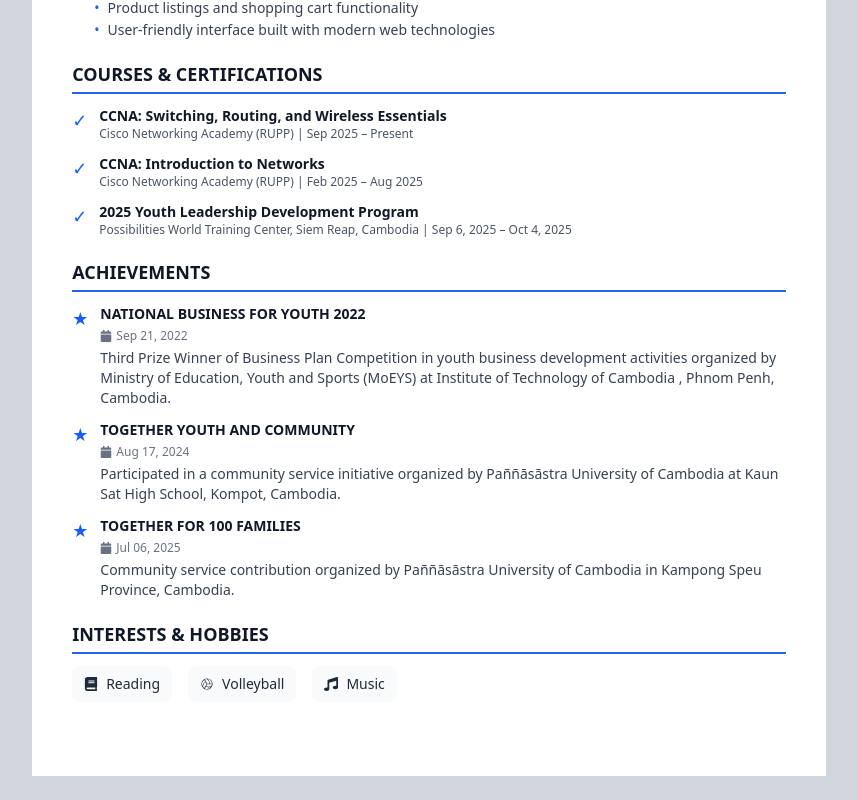
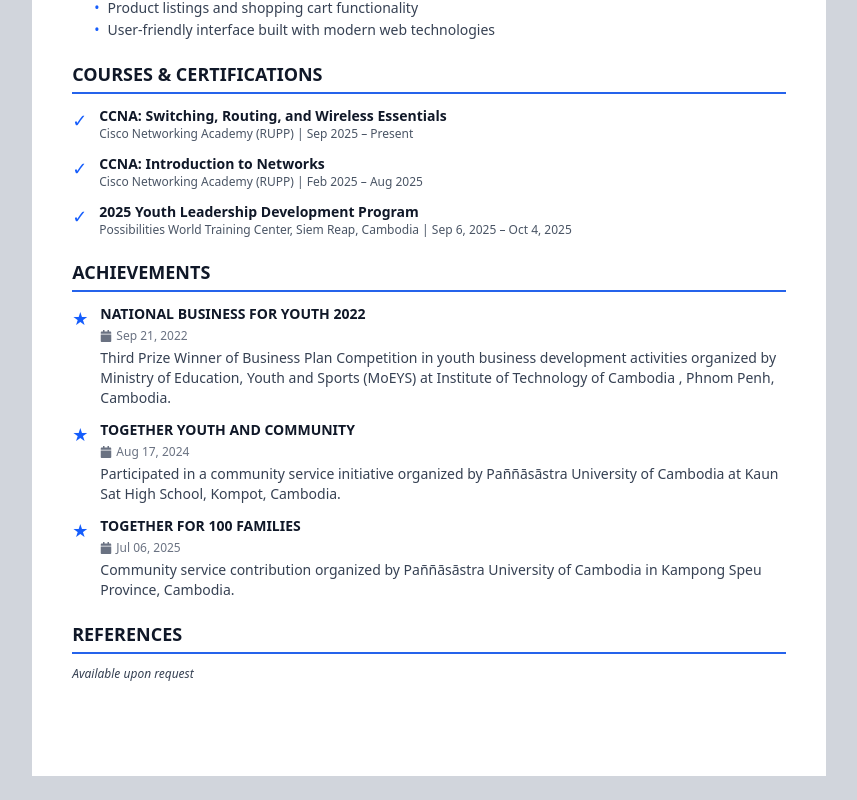
Before and after one commit to SothearoHEM/CV, a React (Vite) app: page / in a window 1280 px wide. Shown: the part 1581-2381 px from the top of the page, without its empty margins (211-1068 px from the left). Built offline with nearby package versions, Linux system fonts and the light colour scheme.

Commit message:
third commit

```diff
--- a/src/components/CV.jsx
+++ b/src/components/CV.jsx
@@ -38,7 +38,7 @@ const CV = React.forwardRef((props, ref) => {
 
   // Soft Skills
   const softSkills = [
-    "Communications",
+    "Communication",
     "Teamwork",
     "Flexibility",
     "Open-minded",
@@ -134,10 +134,15 @@ const CV = React.forwardRef((props, ref) => {
   ];
 
   // Interests & Hobbies
-  const interests = [
-    { name: "Reading", icon: <FaBook /> },
-    { name: "Volleyball", icon: <PiVolleyballLight /> },
-    { name: "Music", icon: <FaMusic /> }
+  // const interests = [
+  //   { name: "Reading", icon: <FaBook /> },
+  //   { name: "Volleyball", icon: <PiVolleyballLight /> },
+  //   { name: "Music", icon: <FaMusic /> }
+  // ];
+
+  // References
+  const references = [
+
   ];
 
   // ==================== END OF EDITABLE DATA ====================
@@ -352,7 +357,7 @@ const CV = React.forwardRef((props, ref) => {
           </div>
         </div>
 
-        {/* INTERESTS */}
+        {/* INTERESTS
         <div className="mt-5 break-inside-avoid">
           <h2 className="text-lg font-bold text-gray-900 border-b-2 border-blue-600 pb-1" style={{borderBottomWidth: '2px', borderBottomStyle: 'solid', borderBottomColor: '#2563eb'}}>
             INTERESTS & HOBBIES
@@ -363,6 +368,35 @@ const CV = React.forwardRef((props, ref) => {
                 <span className="mr-2">{interest.icon}</span> {interest.name}
               </div>
             ))}
+          </div>
+        </div> */}
+
+        {/* REFERENCES */}
+        <div className="mt-5 break-inside-avoid">
+          <h2 className="text-lg font-bold text-gray-900 border-b-2 border-blue-600 pb-1" style={{borderBottomWidth: '2px', borderBottomStyle: 'solid', borderBottomColor: '#2563eb'}}>
+            REFERENCES
+          </h2>
+
+          <div className="mt-3 space-y-3">
+            {references && references.length > 0 ? (
+              references.map((reference, index) => (
+                <div key={index} className="flex text-xs">
+                  <div className="mr-2 text-blue-600 shrink-0">📋</div>
+                  <div className="flex-1 min-w-0">
+                    <p className="font-semibold text-gray-900">{reference.name}</p>
+                    <p className="text-gray-700 truncate">{reference.position} at {reference.institution}</p>
+                    <p className="text-gray-600 truncate">
+                      <MdOutlineEmail className="inline mr-1" /> {reference.email}
+                    </p>
+                    <p className="text-gray-600 truncate">
+                      <MdPhone className="inline mr-1" /> {reference.phone}
+                    </p>
+                  </div>
+                </div>
+              ))
+            ) : (
+              <p className="text-xs text-gray-700 italic">Available upon request</p>
+            )}
           </div>
         </div>
 
```
